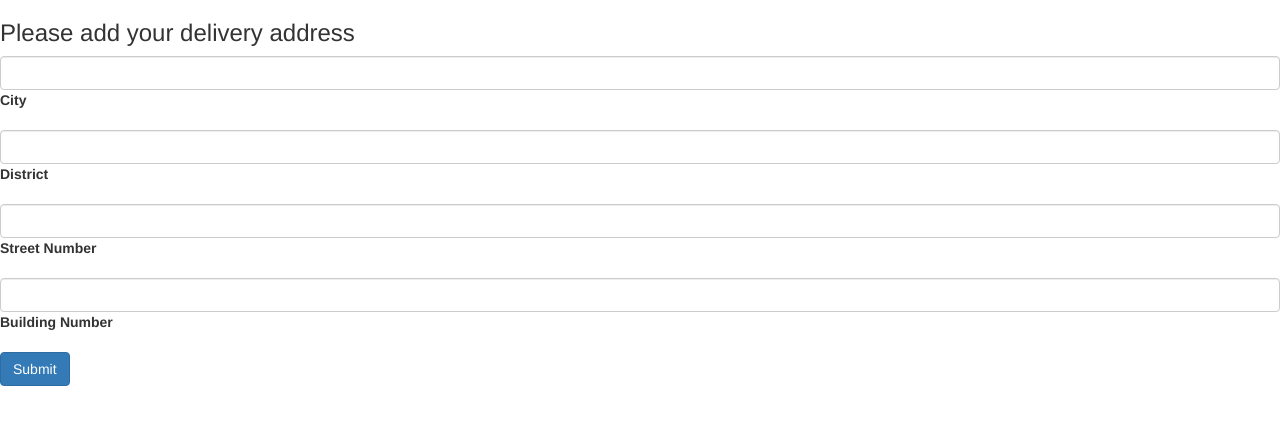
After one commit to Rabahjamal/Pizza-Online-Ordering, a Django app: page /place_order in a window 1280 px wide. The commit adds this page. Shown: the top 425 px of the page. Run offline with Django 3.2, Linux system fonts and the light colour scheme; the visitor is signed in with stand-in values (Sample User, id 1); some libraries are stand-ins or nearby versions.

Commit message:
implemented placing an order feature

```diff
--- a/orders/admin.py
+++ b/orders/admin.py
@@ -1,9 +1,12 @@
 from django.contrib import admin
 
-from .models import Topping, MenuItem, Category, Extra
+from .models import *
 
 # Register your models here.
 admin.site.register(Topping)
 admin.site.register(Extra)
 admin.site.register(Category)
 admin.site.register(MenuItem)
+admin.site.register(Cart)
+admin.site.register(CartItem)
+admin.site.register(Order)
--- /dev/null
+++ b/orders/templates/orders/create_order.html
@@ -0,0 +1,45 @@
+<!DOCTYPE html>
+<html lang="en">
+<head>
+  <title>Bootstrap Example</title>
+  <meta charset="utf-8">
+  <meta name="viewport" content="width=device-width, initial-scale=1">
+  <link rel="stylesheet" href="https://maxcdn.bootstrapcdn.com/bootstrap/3.4.1/css/bootstrap.min.css">
+  <script src="https://ajax.googleapis.com/ajax/libs/jquery/3.4.1/jquery.min.js"></script>
+  <script src="https://maxcdn.bootstrapcdn.com/bootstrap/3.4.1/js/bootstrap.min.js"></script>
+</head>
+
+<body>
+
+  <h3>Please add your delivery address</h3>
+
+  <form action="{% url 'place_order' %}" method="post">
+        {% csrf_token %}
+          <div class="form-group">
+              <input class="form-control" name="City" id="city_name">
+              <label for="city_name">City</label><br>
+          </div>
+
+          <div class="form-group">
+              <input class="form-control" name="District" id="district">
+              <label for="district">District</label><br>
+          </div>
+
+          <div class="form-group">
+              <input class="form-control" name="StreetNumber" id="StreetNumber">
+              <label for="StreetNumber">Street Number</label><br>
+          </div>
+
+          <div class="form-group">
+              <input class="form-control" name="BuildingNumber" id="BuildingNumber">
+              <label for="BuildingNumber">Building Number</label><br>
+          </div>
+
+          <div class="form-group">
+              <button class="btn btn-primary">Submit</button>
+          </div>
+
+      </form>
+
+</body>
+</html>
--- a/orders/urls.py
+++ b/orders/urls.py
@@ -9,5 +9,6 @@ urlpatterns = [
     path("register", views.register, name="register"),
     path("add_to_shopping_cart", views.add_to_shopping_cart, name="add_to_shopping_cart"),
     path("remove_from_shopping_cart", views.remove_from_shopping_cart, name="remove_from_shopping_cart"),
-    path("get_shopping_cart_items", views.get_shopping_cart_items, name="get_shopping_cart_items")
+    path("get_shopping_cart_items", views.get_shopping_cart_items, name="get_shopping_cart_items"),
+    path("place_order", views.place_order, name="place_order")
 ]
--- a/orders/views.py
+++ b/orders/views.py
@@ -109,12 +109,23 @@ def add_to_shopping_cart(request):
 def remove_from_shopping_cart(request):
     pass
 
+#def is(user_orders, cart_item):
+
+#    for order in user_orders:
+#        for item in order.shopping_cart.cartitem_set.all():
+#            if item.id == cart_item.id:
+#                return True
+#    return False
+
 def get_shopping_cart_items(request):
     cart = Cart.objects.filter(user=request.user)
     cart_items = CartItem.objects.filter(cart=cart[0])
 
+    #user_orders = Order.objects.filter(user=request.user)
+
     items = []
     for item in cart_items:
+        #if not is(user_orders, cart_item):
         dic = dict()
         dic['name'] = item.item.name
         dic['size'] = item.size
@@ -130,3 +141,30 @@ def get_shopping_cart_items(request):
 
     json_obj = json.dumps(items)
     return JsonResponse(json_obj, safe=False)
+
+def place_order(request):
+    if request.method == 'POST':
+        city = request.POST["City"]
+        district = request.POST["District"]
+        street_number = request.POST["StreetNumber"]
+        building_number = request.POST["BuildingNumber"]
+
+        address = city + "-" + district + "-" + street_number + "-" + building_number
+        order = Order(user=request.user, delivery_address=address)
+        order.save()
+
+        user_shopping_cart = Cart.objects.filter(user=request.user)
+        user_shopping_cart_items = CartItem.objects.filter(cart=user_shopping_cart[0])
+
+        # associate the items in the shopping cart with the created order and remove them from the shopping cart
+        for item in user_shopping_cart_items:
+            item.order = order
+            item.cart = None
+            item.save()
+
+        print("the order was placed sucessfully")
+        return HttpResponseRedirect(reverse("index"))
+    else:
+        if request.user.is_authenticated:
+            return render(request, "orders/create_order.html")
+        return HttpResponseRedirect(reverse("index"))
```
Also changed, not shown: orders/models.py (+17 -1 lines), orders/templates/orders/home.html (+22 -0 lines), orders/migrations/0006_order.py (added), orders/migrations/0007_auto_20200229_1921.py (added), orders/migrations/0008_auto_20200229_1935.py (added).
